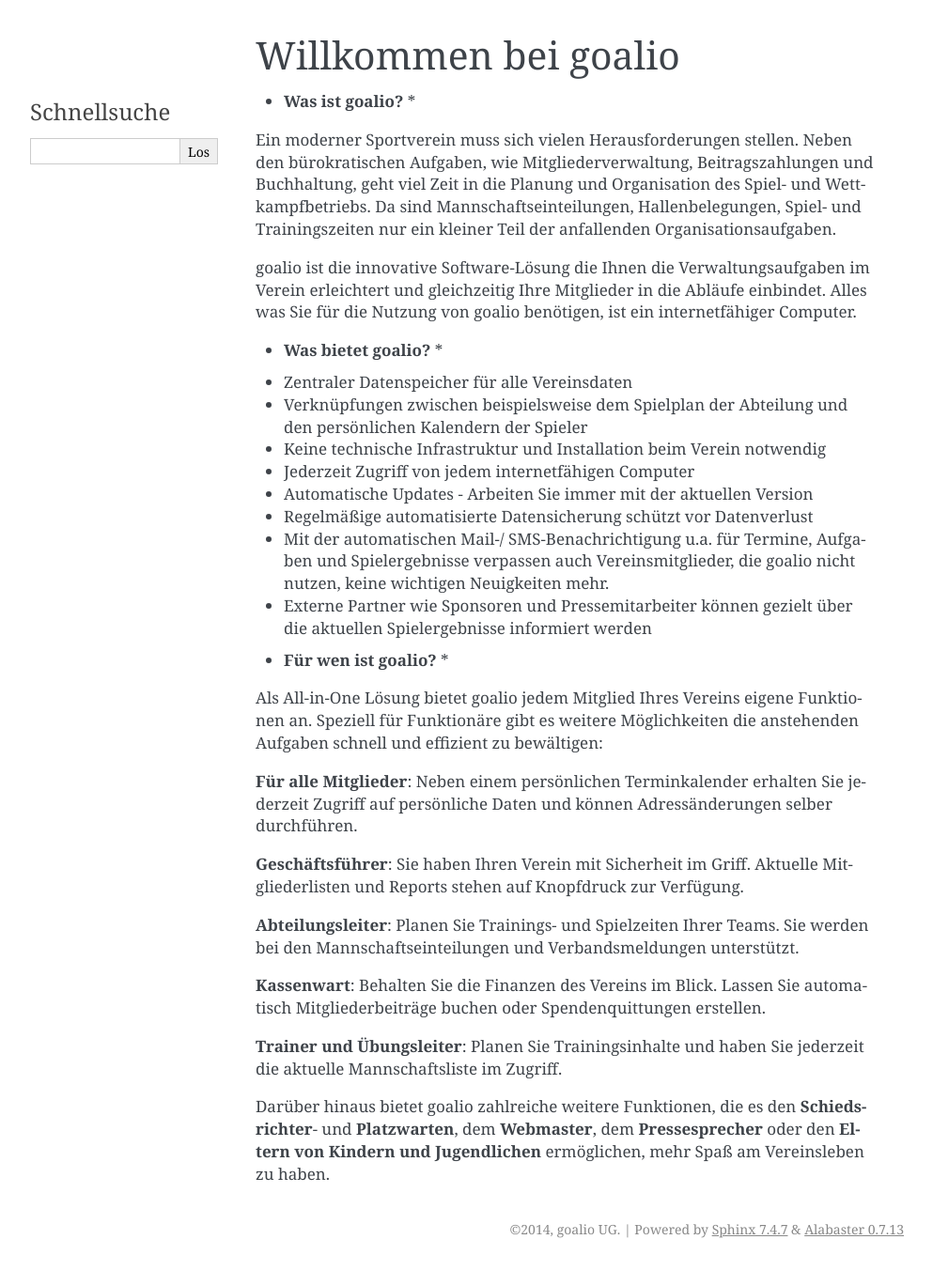
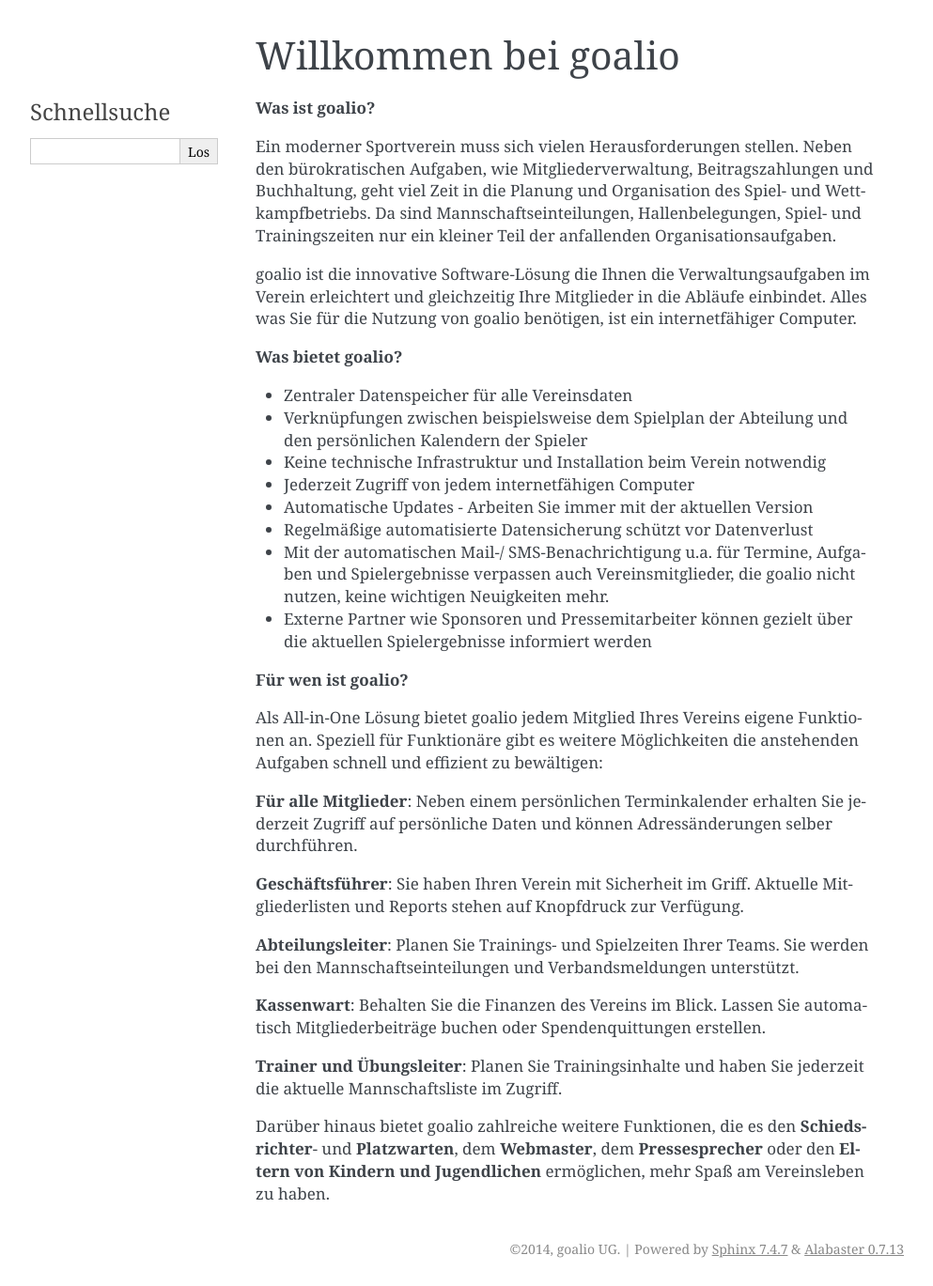
Before and after one commit to goalio/docs, a Sphinx documentation site: the page built from docs/erste-schritte/index.rst, in a window 1280 px wide. Shown: the whole page at 94% size, without its empty margins (148-1141 px from the left). Built offline with Sphinx 7.4.7, drawn with Linux system fonts in a browser that asks for light colours; formulas are drawn with MathJax 3; before the commit the page ends 1348 px from its top, so only the background shows below that.

```diff
--- a/docs/erste-schritte/index.rst
+++ b/docs/erste-schritte/index.rst
@@ -1,13 +1,13 @@
 Willkommen bei goalio
 =====================
 
-* **Was ist goalio?** *
+**Was ist goalio?**
 
 Ein moderner Sportverein muss sich vielen Herausforderungen stellen. Neben den bürokratischen Aufgaben, wie Mitgliederverwaltung, Beitragszahlungen und Buchhaltung, geht viel Zeit in die Planung und Organisation des Spiel- und Wettkampfbetriebs. Da sind Mannschaftseinteilungen, Hallenbelegungen, Spiel- und Trainingszeiten nur ein kleiner Teil der anfallenden Organisationsaufgaben.
 
 goalio ist die innovative Software-Lösung die Ihnen die Verwaltungsaufgaben im Verein erleichtert und gleichzeitig Ihre Mitglieder in die Abläufe einbindet. Alles was Sie für die Nutzung von goalio benötigen, ist ein internetfähiger Computer.
 
-* **Was bietet goalio?** *
+**Was bietet goalio?**
 
 - Zentraler Datenspeicher für alle Vereinsdaten
 - Verknüpfungen zwischen beispielsweise dem Spielplan der Abteilung und den persönlichen Kalendern der Spieler
@@ -18,7 +18,7 @@ goalio ist die innovative Software-Lösung die Ihnen die Verwaltungsaufgaben im
 - Mit der automatischen Mail-/ SMS-Benachrichtigung u.a. für Termine, Aufgaben und Spielergebnisse verpassen auch Vereinsmitglieder, die goalio nicht nutzen, keine wichtigen Neuigkeiten mehr.
 - Externe Partner wie Sponsoren und Pressemitarbeiter können gezielt über die aktuellen Spielergebnisse informiert werden
 
-* **Für wen ist goalio?** *
+**Für wen ist goalio?**
 
 Als All-in-One Lösung bietet goalio jedem Mitglied Ihres Vereins eigene Funktionen an. Speziell für Funktionäre gibt es weitere Möglichkeiten die anstehenden Aufgaben schnell und effizient zu bewältigen:
 
```
